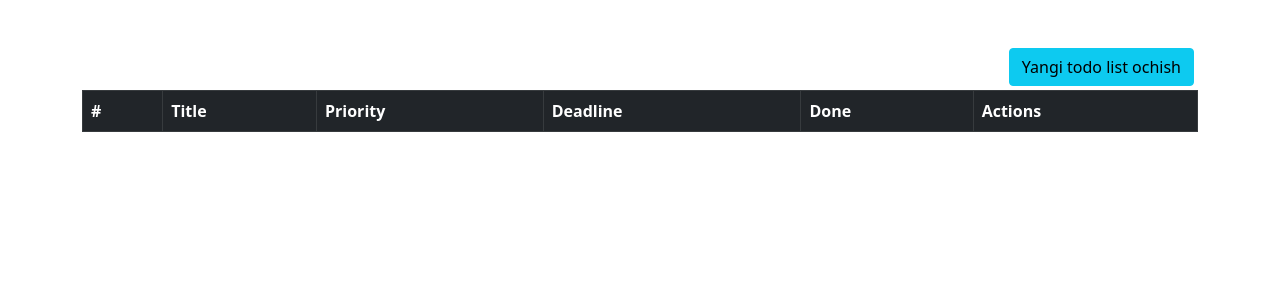
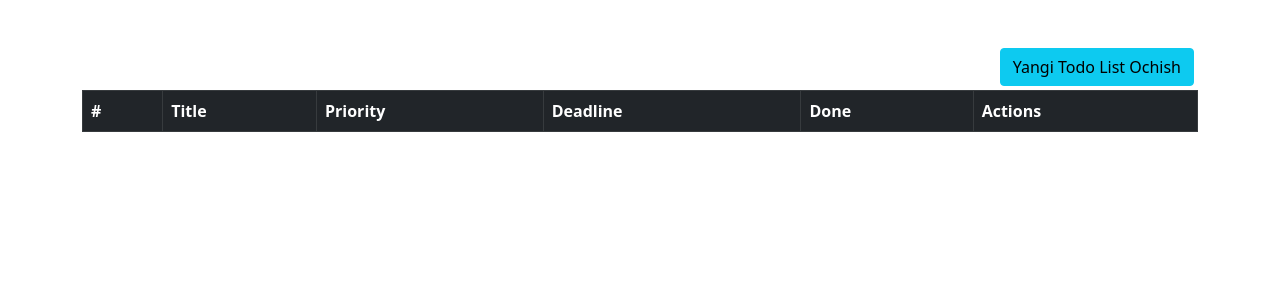
Before and after one commit to turdal1hasanboyev/ToDo, a Django app: page / in a window 1280 px wide. Shown: the part 56-356 px from the top of the page. Run offline with Django 5.2, Linux system fonts and the light colour scheme; data that the repository does not hold is empty.

Commit message:
Finish Project

```diff
--- a/config/urls.py
+++ b/config/urls.py
@@ -19,6 +19,5 @@ from django.urls import path, include
 
 urlpatterns = [
     path('admin/', admin.site.urls),
-
     path('', include('todo.urls'))
 ]
--- a/templates/base.html
+++ b/templates/base.html
@@ -1,4 +1,5 @@
 {% load static %}
+
 <!DOCTYPE html>
 <html lang="en">
 
@@ -50,7 +51,8 @@
                     </li>
                 </ul>
                 <form class="d-flex" role="search" action="/">
-                    <input class="form-control me-2" type="search" name="query" placeholder="Search" aria-label="Search">
+                    <input class="form-control me-2" type="search" name="query" placeholder="Search"
+                        aria-label="Search">
                     <button class="btn btn-outline-success" type="submit">Search</button>
                 </form>
             </div>
--- a/templates/index.html
+++ b/templates/index.html
@@ -5,7 +5,7 @@
 <div class="container mt-5">
 
     <div class="m-1 text-end">
-        <a href="/todo/" class="btn btn-info">Yangi todo list ochish</a>
+        <a href="/todo/" class="btn btn-info">Yangi Todo List Ochish</a>
     </div>
 
     <table class="table table-bordered table-responsive">
--- a/templates/todo.html
+++ b/templates/todo.html
@@ -1,9 +1,11 @@
 {% extends 'base.html' %}
+
 {% load static %}
 
 {% block content %}
 
 <div class="container">
+
 <form method="post">
     {% csrf_token %}
 
@@ -14,4 +16,5 @@
 </form>
 
 </div>
+
 {% endblock %}
--- a/todo/urls.py
+++ b/todo/urls.py
@@ -1,5 +1,6 @@
 from django.urls import path
 from .views import index, add_todo, todo_detail, is_done
+
 
 urlpatterns = [
     path('', index, name='main'),
```
Also changed, not shown: todo/views.py (+6 -2 lines).
